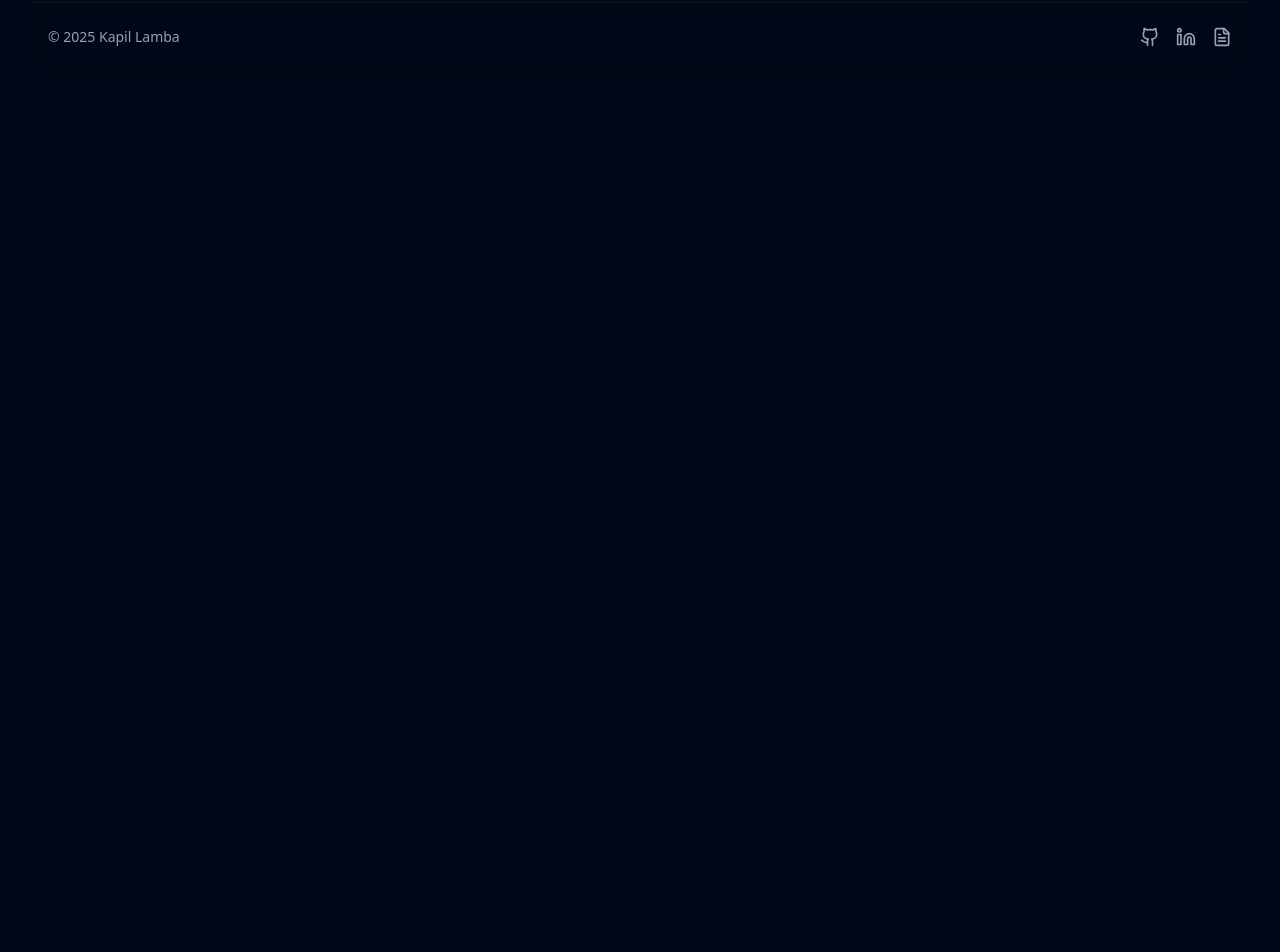
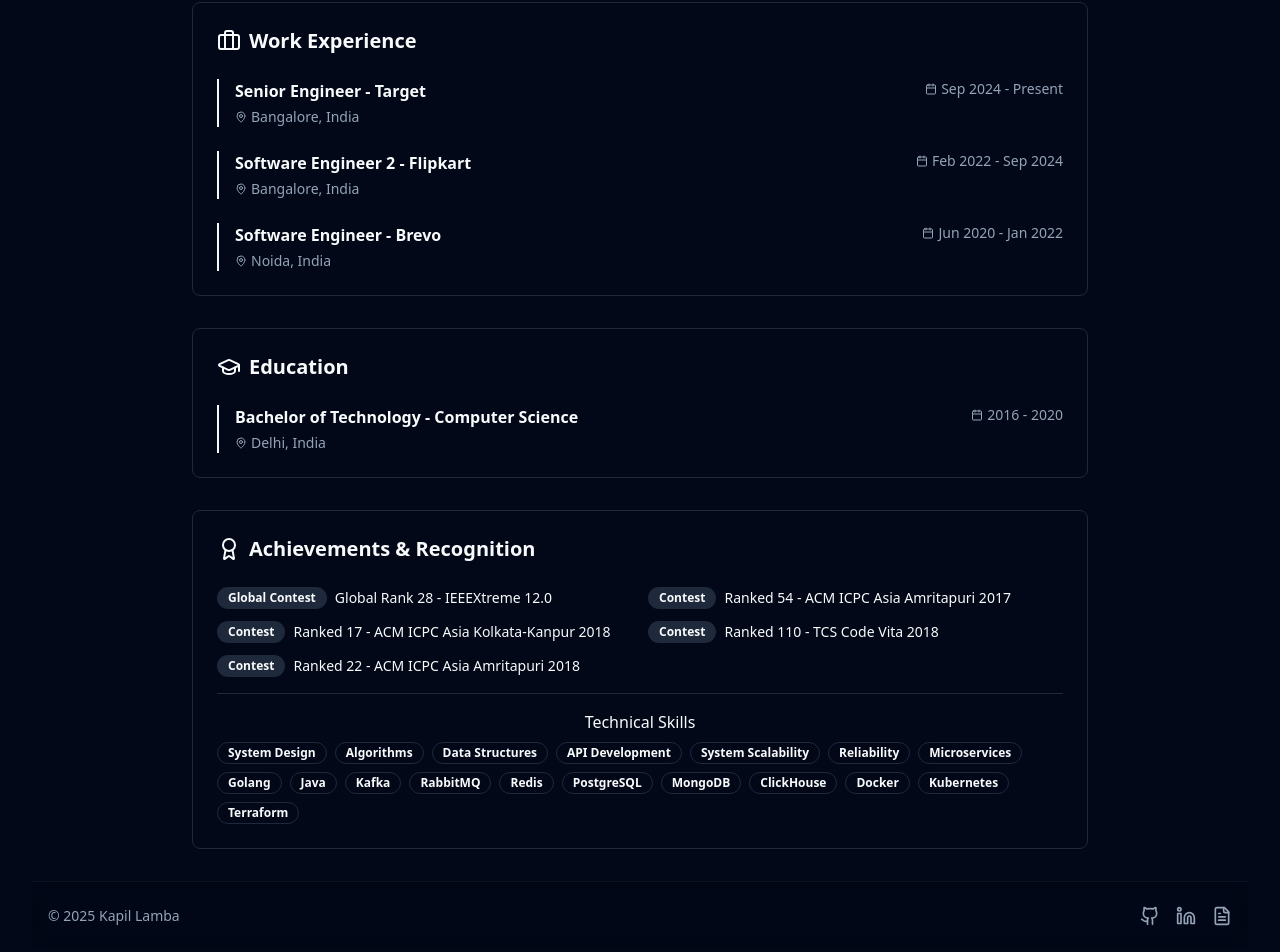
Before and after one commit to kapillamba4/kapillamba4.github.io, a React (Vite) app: page /about in a window 1280 px wide. Shown: the part 979-1931 px from the top of the page. Before the commit the page ends 1082 px from the top, so only its background shows below. Built offline with nearby package versions, Linux system fonts and the light colour scheme.

Commit message:
update about page
Signed-off-by: Kapil Lamba <kapillamba4@gmail.com>

```diff
--- a/src/pages/About.tsx
+++ b/src/pages/About.tsx
@@ -1,8 +1,8 @@
-
-import { Github, Linkedin, FileText, Mail } from "lucide-react";
+import { Github, Linkedin, FileText, Mail, Briefcase, GraduationCap, Award, MapPin, Calendar } from "lucide-react";
 import { Button } from "@/components/ui/button";
 import { Card, CardContent } from "@/components/ui/card";
 import { Avatar, AvatarFallback, AvatarImage } from "@/components/ui/avatar";
+import { Badge } from "@/components/ui/badge";
 
 const About = () => {
   return (
@@ -24,7 +24,11 @@ const About = () => {
             </Avatar>
             <div>
               <h2 className="text-xl font-semibold">Kapil Lamba</h2>
-              <p className="text-muted-foreground">Backend Engineer</p>
+              <p className="text-muted-foreground">Senior Backend Engineer</p>
+              <div className="flex items-center justify-center space-x-1 text-sm text-muted-foreground mt-2">
+                <MapPin className="h-3 w-3" />
+                <span>Bangalore, India</span>
+              </div>
             </div>
             <div className="flex justify-center space-x-2">
               <Button variant="outline" size="sm" asChild>
@@ -98,6 +102,158 @@ const About = () => {
           </Card>
         </div>
       </div>
+
+      {/* Work Experience Section */}
+      <Card>
+        <CardContent className="p-6">
+          <div className="flex items-center space-x-2 mb-6">
+            <Briefcase className="h-6 w-6 text-primary" />
+            <h3 className="text-xl font-semibold">Work Experience</h3>
+          </div>
+
+          <div className="space-y-6">
+            {/* Target */}
+            <div className="border-l-2 border-primary pl-4">
+              <div className="flex items-start justify-between">
+                <div>
+                  <h4 className="font-semibold">Senior Engineer - Target</h4>
+                  <div className="flex items-center space-x-1 text-sm text-muted-foreground mt-1">
+                    <MapPin className="h-3 w-3" />
+                    <span>Bangalore, India</span>
+                  </div>
+                </div>
+                <div className="text-right">
+                  <div className="flex items-center space-x-1 text-sm text-muted-foreground">
+                    <Calendar className="h-3 w-3" />
+                    <span>Sep 2024 - Present</span>
+                  </div>
+                </div>
+              </div>
+            </div>
+
+            {/* Flipkart */}
+            <div className="border-l-2 border-primary pl-4">
+              <div className="flex items-start justify-between">
+                <div>
+                  <h4 className="font-semibold">Software Engineer 2 - Flipkart</h4>
+                  <div className="flex items-center space-x-1 text-sm text-muted-foreground mt-1">
+                    <MapPin className="h-3 w-3" />
+                    <span>Bangalore, India</span>
+                  </div>
+                </div>
+                <div className="text-right">
+                  <div className="flex items-center space-x-1 text-sm text-muted-foreground">
+                    <Calendar className="h-3 w-3" />
+                    <span>Feb 2022 - Sep 2024</span>
+                  </div>
+                </div>
+              </div>
+            </div>
+
+            {/* Brevo */}
+            <div className="border-l-2 border-primary pl-4">
+              <div className="flex items-start justify-between">
+                <div>
+                  <h4 className="font-semibold">Software Engineer - Brevo</h4>
+                  <div className="flex items-center space-x-1 text-sm text-muted-foreground mt-1">
+                    <MapPin className="h-3 w-3" />
+                    <span>Noida, India</span>
+                  </div>
+                </div>
+                <div className="text-right">
+                  <div className="flex items-center space-x-1 text-sm text-muted-foreground">
+                    <Calendar className="h-3 w-3" />
+                    <span>Jun 2020 - Jan 2022</span>
+                  </div>
+                </div>
+              </div>
+            </div>
+          </div>
+        </CardContent>
+      </Card>
+
+      {/* Education Section */}
+      <Card>
+        <CardContent className="p-6">
+          <div className="flex items-center space-x-2 mb-6">
+            <GraduationCap className="h-6 w-6 text-primary" />
+            <h3 className="text-xl font-semibold">Education</h3>
+          </div>
+
+          <div className="border-l-2 border-primary pl-4">
+            <div className="flex items-start justify-between">
+              <div>
+                <h4 className="font-semibold">Bachelor of Technology - Computer Science</h4>
+                <div className="flex items-center space-x-1 text-sm text-muted-foreground mt-1">
+                  <MapPin className="h-3 w-3" />
+                  <span>Delhi, India</span>
+                </div>
+              </div>
+              <div className="text-right">
+                <div className="flex items-center space-x-1 text-sm text-muted-foreground">
+                  <Calendar className="h-3 w-3" />
+                  <span>2016 - 2020</span>
+                </div>
+              </div>
+            </div>
+          </div>
+        </CardContent>
+      </Card>
+
+      {/* Achievements Section */}
+      <Card>
+        <CardContent className="p-6">
+          <div className="flex items-center space-x-2 mb-6">
+            <Award className="h-6 w-6 text-primary" />
+            <h3 className="text-xl font-semibold">Achievements & Recognition</h3>
+          </div>
+
+          <div className="space-y-4">
+            <div className="grid md:grid-cols-2 gap-4">
+              <div className="space-y-3">
+                <div className="flex items-center space-x-2">
+                  <Badge variant="secondary" className="text-xs">Global Contest</Badge>
+                  <span className="text-sm font-medium">Global Rank 28 - IEEEXtreme 12.0</span>
+                </div>
+                <div className="flex items-center space-x-2">
+                  <Badge variant="secondary" className="text-xs">Contest</Badge>
+                  <span className="text-sm font-medium">Ranked 17 - ACM ICPC Asia Kolkata-Kanpur 2018</span>
+                </div>
+                <div className="flex items-center space-x-2">
+                  <Badge variant="secondary" className="text-xs">Contest</Badge>
+                  <span className="text-sm font-medium">Ranked 22 - ACM ICPC Asia Amritapuri 2018</span>
+                </div>
+              </div>
+              <div className="space-y-3">
+                <div className="flex items-center space-x-2">
+                  <Badge variant="secondary" className="text-xs">Contest</Badge>
+                  <span className="text-sm font-medium">Ranked 54 - ACM ICPC Asia Amritapuri 2017</span>
+                </div>
+                <div className="flex items-center space-x-2">
+                  <Badge variant="secondary" className="text-xs">Contest</Badge>
+                  <span className="text-sm font-medium">Ranked 110 - TCS Code Vita 2018</span>
+                </div>
+              </div>
+            </div>
+
+            <div className="mt-4 pt-4 border-t">
+              <h4 className="font-medium mb-2">Technical Skills</h4>
+              <div className="flex flex-wrap gap-2">
+                {[
+                  "System Design", "Algorithms", "Data Structures", "API Development",
+                  "System Scalability", "Reliability", "Microservices", "Golang",
+                  "Java", "Kafka", "RabbitMQ", "Redis", "PostgreSQL", "MongoDB",
+                  "ClickHouse", "Docker", "Kubernetes", "Terraform"
+                ].map((skill) => (
+                  <Badge key={skill} variant="outline" className="text-xs">
+                    {skill}
+                  </Badge>
+                ))}
+              </div>
+            </div>
+          </div>
+        </CardContent>
+      </Card>
     </div>
   );
 };
```
Lines whose indentation alone changed are shown as unchanged.
